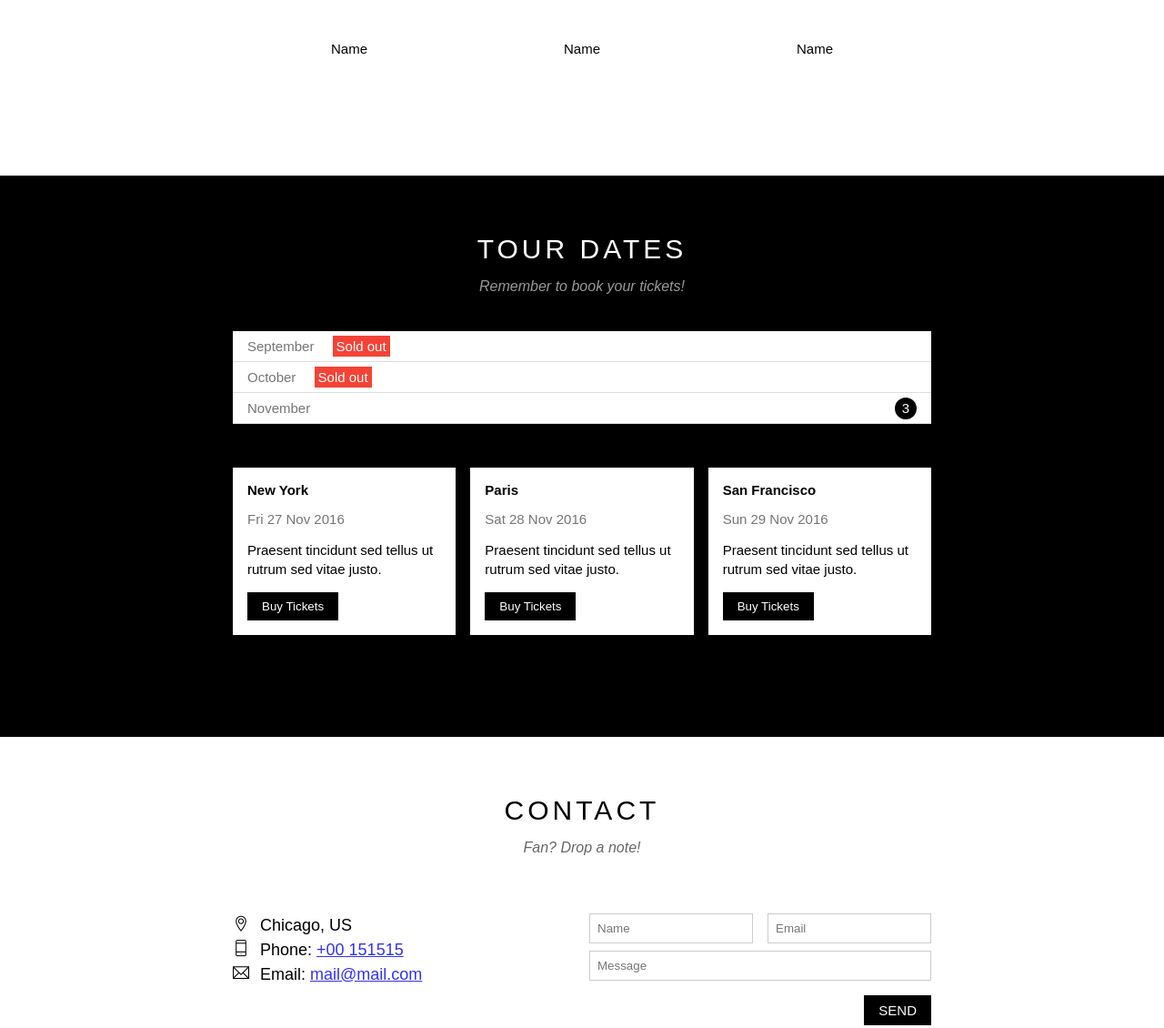
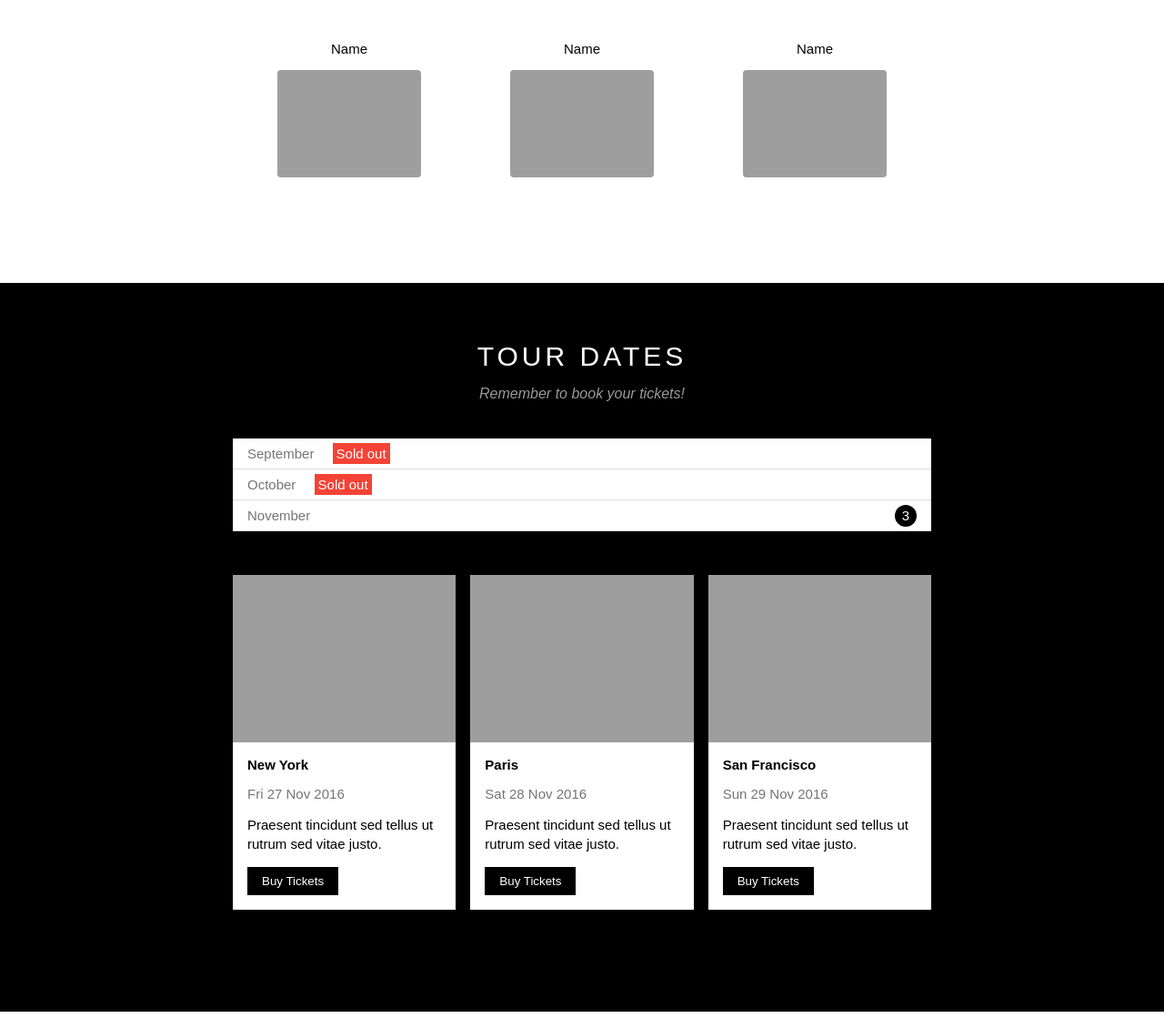
Before and after one commit to XuanDong1706/TheBand, a plain HTML site: page index.html in a window 1280 px wide. Shown: the part 993-2123 px from the top of the page at 91% size. Drawn offline with Linux system fonts and the light colour scheme; the site is published under a folder, as on GitHub Pages, so addresses that start at the root find nothing.

Commit message:
Update index.html

```diff
--- a/index.html
+++ b/index.html
@@ -7,7 +7,7 @@
     <title>The Band</title>
 </head>
 <link rel="stylesheet" href="assets/css/style.css">
-<link rel="stylesheet" href="/assets/css/responsive.css">
+<link rel="stylesheet" href="assets/css/responsive.css">
 <link rel="stylesheet" href="assets/fonts/themify-icons/themify-icons.css">
 <body>
     <div id="wrapper">
@@ -64,17 +64,17 @@
                     <div class="mem-list">
                         <div class="mobile-mem mem-item">
                             <p class="mem-name">Name</p>
-                            <img src="/assets/img/band/mem1.jpg" alt="" class="mem-img">
+                            <img src="assets/img/band/mem1.jpg" alt="" class="mem-img">
                         </div>
 
                         <div class="mobile-mem mem-item">
                             <p class="mem-name">Name</p>
-                            <img src="/assets/img/band/mem1.jpg" alt="" class="mem-img">
+                            <img src="assets/img/band/mem1.jpg" alt="" class="mem-img">
                         </div>
 
                         <div class="mobile-mem mem-item">
                             <p class="mem-name">Name</p>
-                            <img src="/assets/img/band/mem1.jpg" alt="" class="mem-img">
+                            <img src="assets/img/band/mem1.jpg" alt="" class="mem-img">
                         </div>
                     <div class="clear"></div>
                     </div>
@@ -94,7 +94,7 @@
                     <!-- PLACES -->
                     <div class="row places-list">
                         <div class="col place-item mt-16 s-col-full">
-                            <img src="/assets/img/places/place1.jpg" alt="" class="place-img">
+                            <img src="assets/img/places/place1.jpg" alt="" class="place-img">
                             <div class="place-body">
                                 <h3 class="place-heading">New York</h3>
                                 <p class="place-time">Fri 27 Nov 2016</p>
@@ -103,7 +103,7 @@
                             </div>
                         </div>
                         <div class="col place-item mt-16 s-col-full ">
-                            <img src="/assets/img/places/place2.jpg" alt="" class="place-img">
+                            <img src="assets/img/places/place2.jpg" alt="" class="place-img">
                             <div class="place-body">
                                 <h3 class="place-heading">Paris</h3>
                                 <p class="place-time">Sat 28 Nov 2016</p>
@@ -112,7 +112,7 @@
                             </div>
                         </div>
                         <div class="col place-item mt-16 s-col-full">
-                            <img src="/assets/img/places/place3.jpg" alt="" class="place-img">
+                            <img src="assets/img/places/place3.jpg" alt="" class="place-img">
                             <div class="place-body">
                                 <h3 class="place-heading">San Francisco</h3>
                                 <p class="place-time">Sun 29 Nov 2016</p>
@@ -161,7 +161,7 @@
             </div>
 
             <div class="map-section">
-                <img src="/assets/img/map.jpg" alt="">
+                <img src="assets/img/map.jpg" alt="">
             </div>
         </div>
 
```
